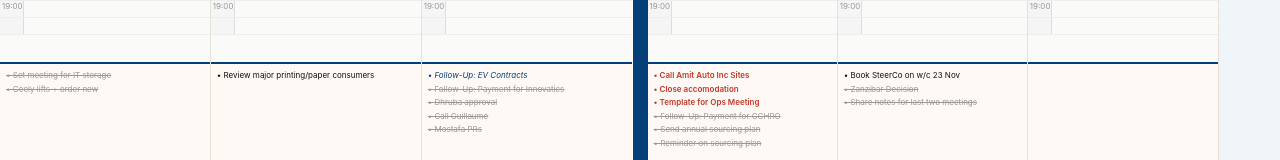
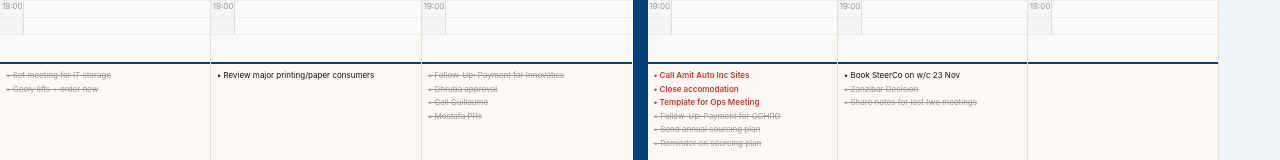
Before and after one commit to StevenMillioni/mykarimjee-diary, a plain HTML site: page index.html in a window 1280 px wide. Shown: the part 618-778 px from the top of the page. Drawn offline with Linux system fonts and the light colour scheme.

Commit message:
Move Follow-Up: EV Contracts to 24 Nov
Co-Authored-By: Claude Sonnet 5.5 <noreply@anthropic.com>
Claude-Session: https://claude.ai/code/session_01HS6FCNHTL4QDeiXeKvbFWY

```diff
--- a/index.html
+++ b/index.html
@@ -498,7 +498,7 @@ const TASKS=[
 ,
   {id:"t275",title:"Zanzibar Decision",date:"2026-11-20",type:"task",taskType:"urgent",done:true}
 ,
-  {id:"t276",title:"Follow-Up: EV Contracts",date:"2026-11-18",type:"task",taskType:"followup",done:false}
+  {id:"t276",title:"Follow-Up: EV Contracts",date:"2026-11-24",type:"task",taskType:"followup",done:false}
 ,
   {id:"t277",title:"Geely lifts + order new",date:"2026-11-16",type:"task",taskType:"urgent",done:true}
 ,
```
